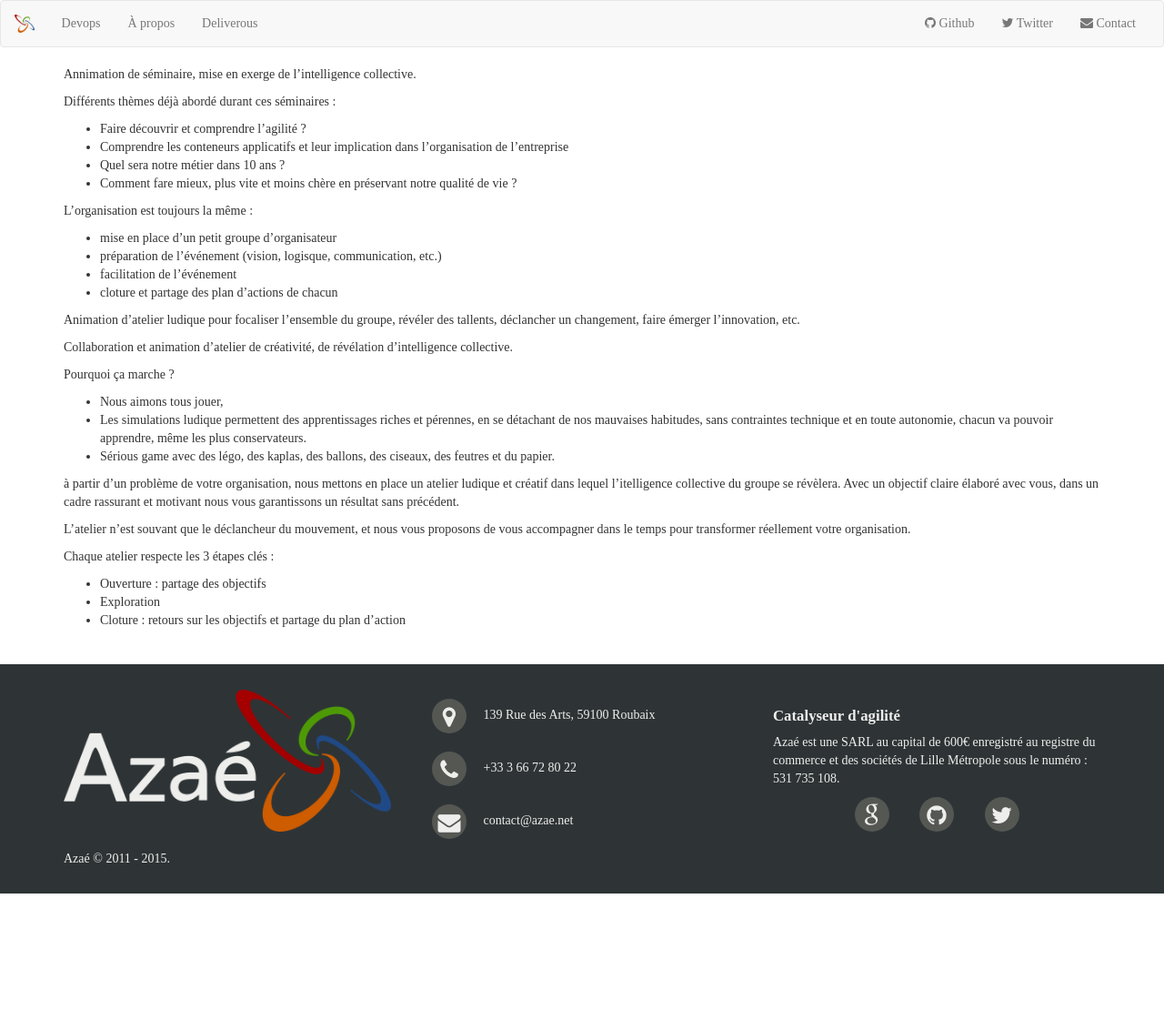
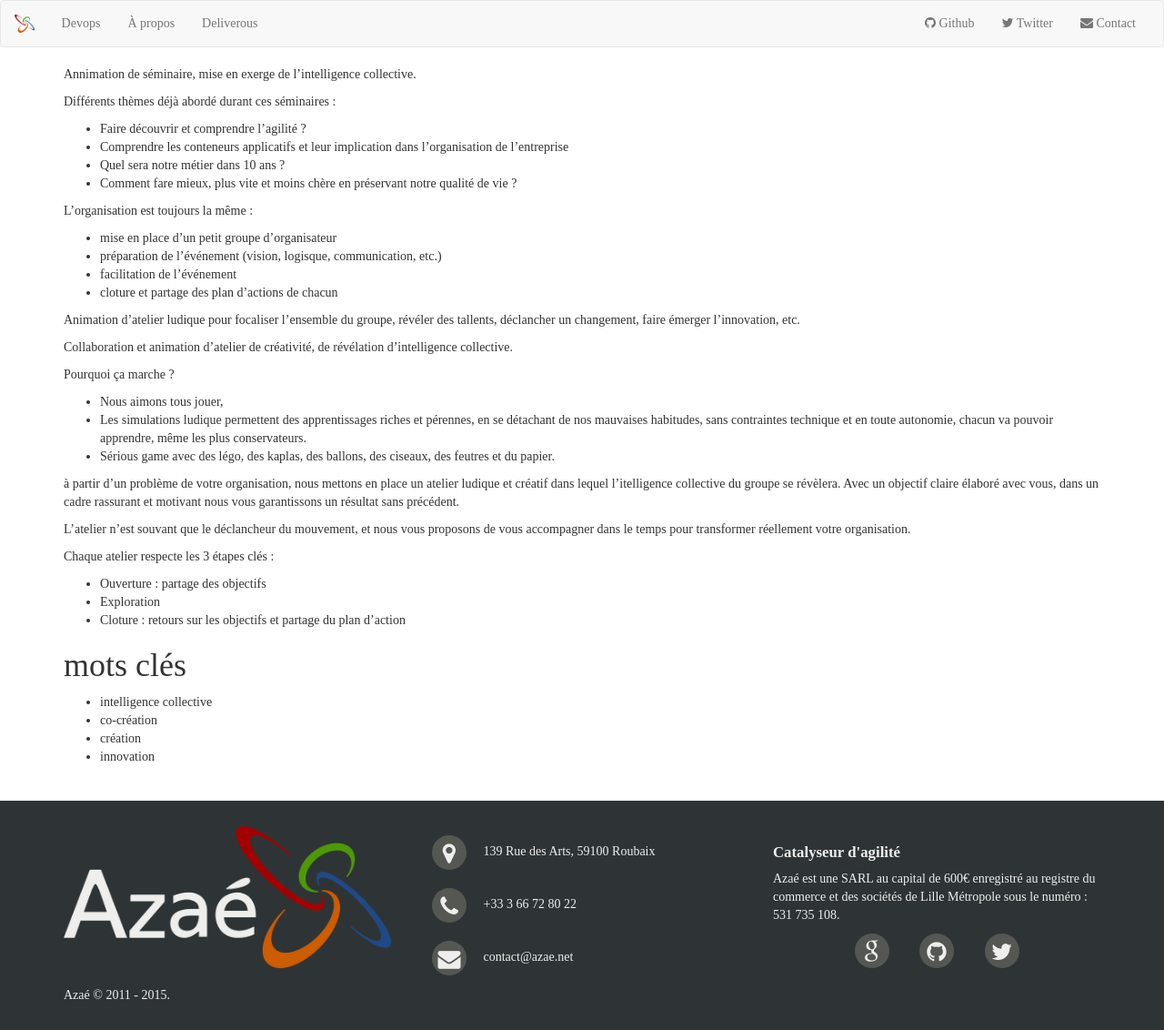
Before and after one commit to coachBZH/azae.net, a Jekyll site: the page built from services/facilitation.md, in a window 1280 px wide. Shown: the whole page at 91% size. Built offline with Jekyll 4.4.1, drawn with Linux system fonts in a browser that asks for light colours; some web fonts are replaced; before the commit the page ends 982 px from its top, so only the background shows below that.

```diff
--- a/services/facilitation.md
+++ b/services/facilitation.md
@@ -39,3 +39,10 @@
 - Ouverture : partage des objectifs
 - Exploration
 - Cloture : retours sur les objectifs et partage du plan d'action
+
+
+# mots clés
+* intelligence collective
+* co-création
+* création
+* innovation
```
Also changed, not shown: services/coaching.md (+2 -0 lines).
